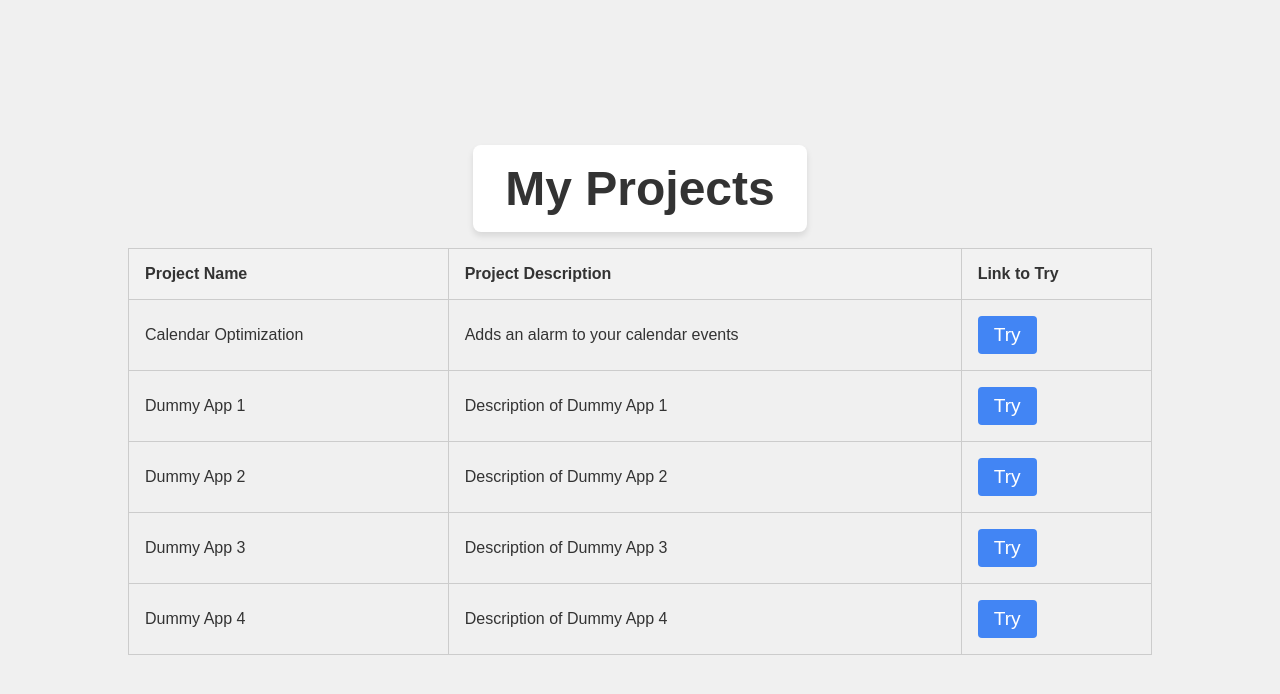
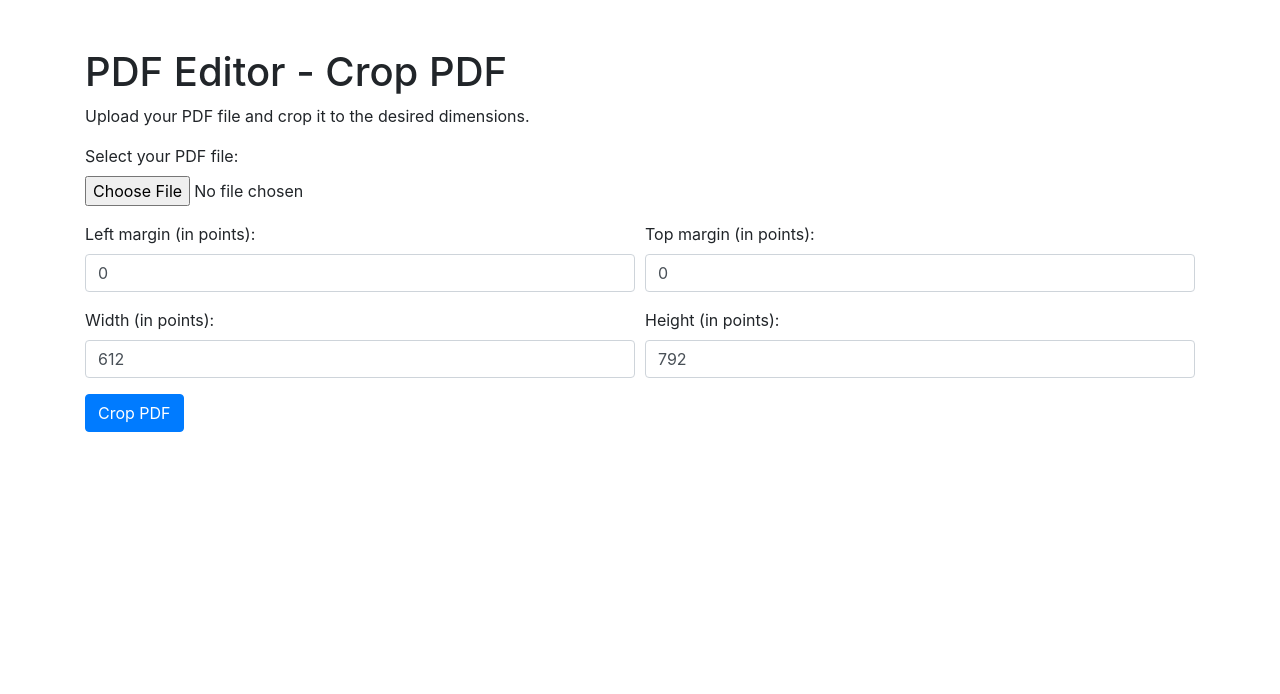
Before and after one commit to kundank191/portfolio, a Flask app: page /crop_pdf in a window 1280 px wide. Shown: the top 694 px of the page. Run offline with Flask 2, Linux system fonts and the light colour scheme; some libraries are stand-ins or nearby versions.

Commit message:
add pdf editor app

```diff
--- a/main.py
+++ b/main.py
@@ -1,6 +1,7 @@
 from io import BytesIO
 from flask import Flask, render_template, request, send_file
 from calendar_optimization.calendar_api import add_alarm_to_calender_events
+from pdf_editor import crop_pdf
 
 app = Flask(__name__, static_folder='static',
             static_url_path='', template_folder='templates')
@@ -19,6 +20,28 @@ def calendar_optimization():
     This function will render the calendar optimization page
     """
     return render_template('calendar_optimization.html')
+
+@app.route('/crop_pdf')
+def crop_pdf():
+    """
+    This function will render the crop pdf page
+    """
+    return render_template('crop_pdf.html')
+
+@app.route('/handle_crop_pdf', methods=['POST'])
+def handle_crop_pdf():
+    file = request.files['file']
+    left = int(request.form['left'])
+    top = int(request.form['top'])
+    width = int(request.form['width'])
+    height = int(request.form['height'])
+
+    file_in_memory = BytesIO()
+    file.save(file_in_memory)
+
+    cropped_pdf = crop_pdf(file_in_memory, left, top, width, height)
+
+    return send_file(cropped_pdf, mimetype='application/pdf', as_attachment=True, attachment_filename='cropped_pdf.pdf')
 
 @app.route('/update_calendar', methods=['POST'])
 def update_calendar():
--- a/requirements.txt
+++ b/requirements.txt
@@ -2,3 +2,4 @@ pandas==2.0.0
 numpy==1.24.2
 gunicorn==20.1.0
 Flask==2.2.3
+PyPDF2==3.0.1
--- /dev/null
+++ b/templates/crop_pdf.html
@@ -0,0 +1,45 @@
+<!DOCTYPE html>
+<html lang="en">
+<head>
+    <meta charset="UTF-8">
+    <meta name="viewport" content="width=device-width, initial-scale=1.0">
+    <title>PDF Editor - Crop PDF</title>
+    <link rel="stylesheet" href="https://maxcdn.bootstrapcdn.com/bootstrap/4.5.2/css/bootstrap.min.css">
+    <script src="https://ajax.googleapis.com/ajax/libs/jquery/3.5.1/jquery.min.js"></script>
+    <script src="https://cdnjs.cloudflare.com/ajax/libs/popper.js/1.16.0/umd/popper.min.js"></script>
+    <script src="https://maxcdn.bootstrapcdn.com/bootstrap/4.5.2/js/bootstrap.min.js"></script>
+</head>
+<body>
+    <div class="container mt-5">
+        <h1>PDF Editor - Crop PDF</h1>
+        <p>Upload your PDF file and crop it to the desired dimensions.</p>
+        <form action="/crop_pdf" method="post" enctype="multipart/form-data">
+            <div class="form-group">
+                <label for="file">Select your PDF file:</label>
+                <input type="file" name="file" id="file" class="form-control-file">
+            </div>
+            <div class="form-row">
+                <div class="form-group col-md-6">
+                    <label for="left">Left margin (in points):</label>
+                    <input type="number" name="left" id="left" class="form-control" value="0" min="0">
+                </div>
+                <div class="form-group col-md-6">
+                    <label for="top">Top margin (in points):</label>
+                    <input type="number" name="top" id="top" class="form-control" value="0" min="0">
+                </div>
+            </div>
+            <div class="form-row">
+                <div class="form-group col-md-6">
+                    <label for="width">Width (in points):</label>
+                    <input type="number" name="width" id="width" class="form-control" value="612" min="1">
+                </div>
+                <div class="form-group col-md-6">
+                    <label for="height">Height (in points):</label>
+                    <input type="number" name="height" id="height" class="form-control" value="792" min="1">
+                </div>
+            </div>
+            <input type="submit" name="submit" value="Crop PDF" class="btn btn-primary">
+        </form>
+    </div>
+</body>
+</html>
--- a/templates/index.html
+++ b/templates/index.html
@@ -75,9 +75,9 @@
                 <td><a href="/calendar_optimization">Try</a></td>
             </tr>
             <tr>
-                <td>Dummy App 1</td>
-                <td>Description of Dummy App 1</td>
-                <td><a href="#">Try</a></td>
+                <td>PDF Cropper</td>
+                <td>App to crop PDF.</td>
+                <td><a href="/crop_pdf">Try</a></td>
             </tr>
             <tr>
                 <td>Dummy App 2</td>
```
Also changed, not shown: pdf_editor/crop_pdf.py (added, +19 -0 lines).
